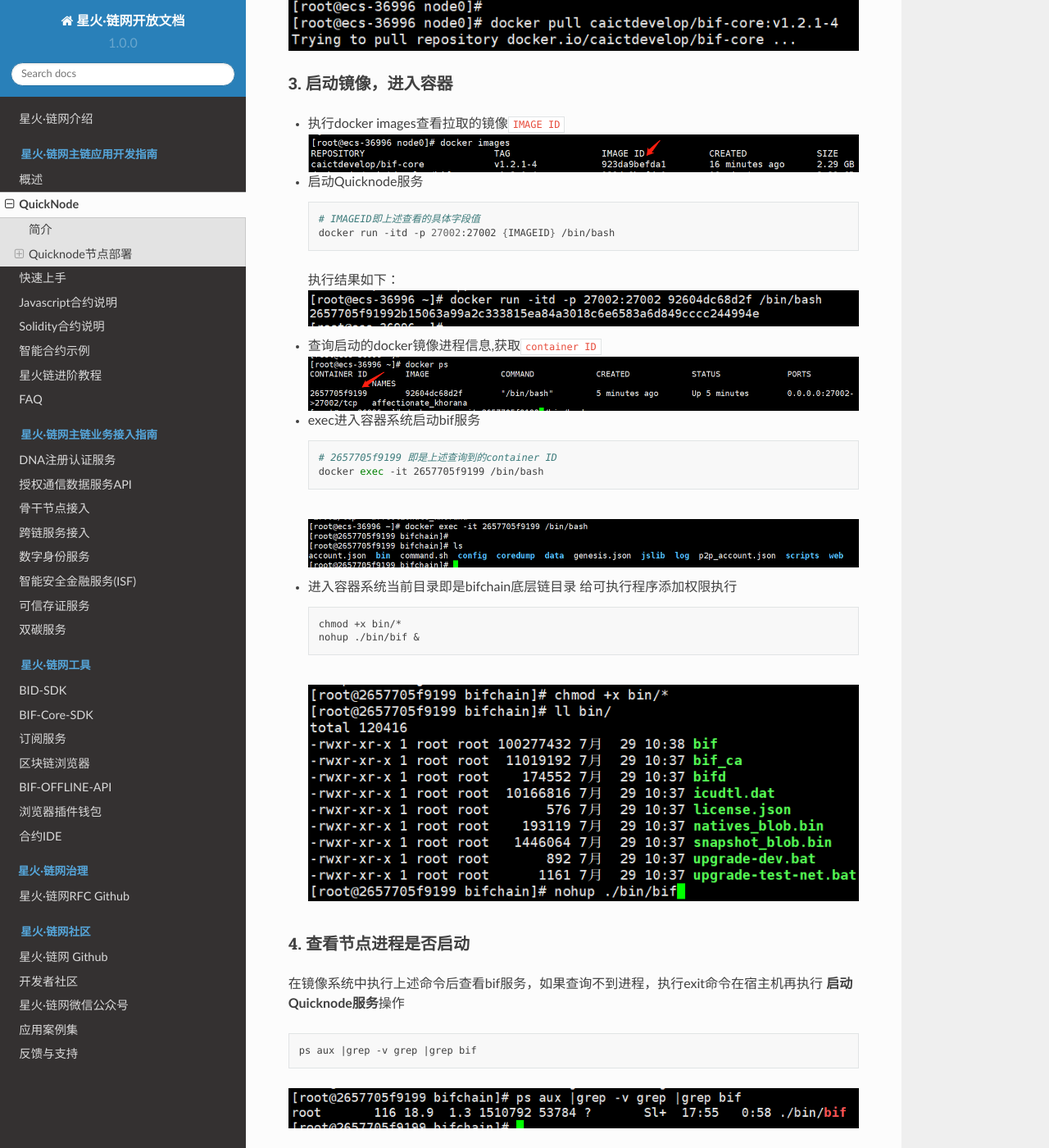
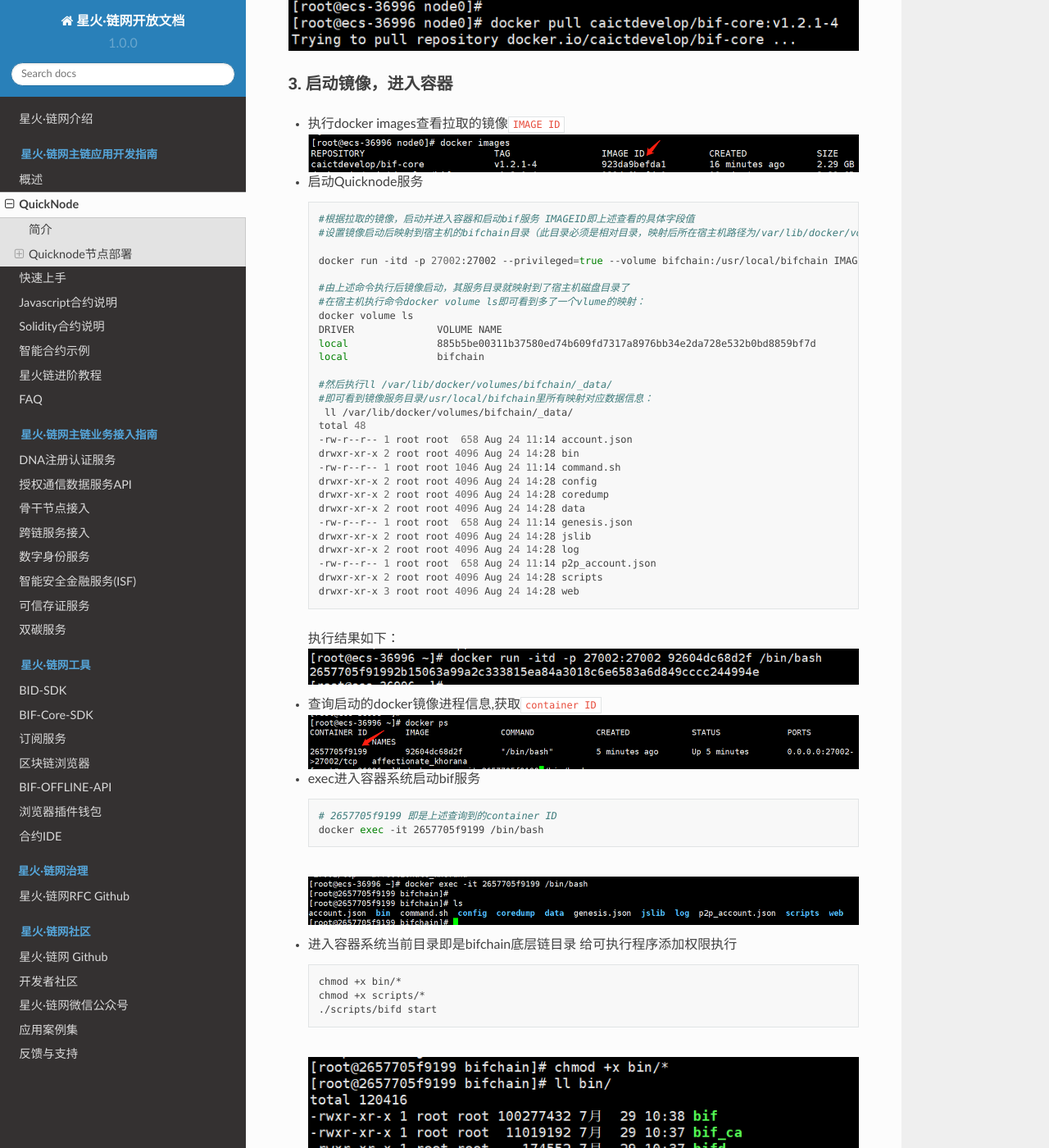
Before and after one commit to caict-4iot-dev/bif-doc, a Sphinx documentation site: the page built from docs/source/app/qnode.md, in a window 1280 px wide and 1400 px high, scrolled down 1756 px. Shown: the whole window at 82% size. Built offline with Sphinx 7.4.7 and the Read the Docs theme 2.0.0, drawn with Linux system fonts in a browser that asks for light colours.

Commit message:
mod file

````diff
--- a/docs/source/app/qnode.md
+++ b/docs/source/app/qnode.md
@@ -69,8 +69,35 @@
 - 启动Quicknode服务
 
   ```sh
-  # IMAGEID即上述查看的具体字段值
-  docker run -itd -p 27002:27002 {IMAGEID} /bin/bash
+  #根据拉取的镜像，启动并进入容器和启动bif服务 IMAGEID即上述查看的具体字段值
+  #设置镜像启动后映射到宿主机的bifchain目录（此目录必须是相对目录，映射后所在宿主机路径为/var/lib/docker/volumes/bifchain/）
+
+  docker run -itd -p 27002:27002 --privileged=true --volume bifchain:/usr/local/bifchain IMAGEID /bin/bash
+
+  #由上述命令执行后镜像启动，其服务目录就映射到了宿主机磁盘目录了
+  #在宿主机执行命令docker volume ls即可看到多了一个vlume的映射：
+  docker volume ls
+  DRIVER              VOLUME NAME
+  local               885b5be00311b37580ed74b609fd7317a8976bb34e2da728e532b0bd8859bf7d
+  local               bifchain
+
+  #然后执行ll /var/lib/docker/volumes/bifchain/_data/
+  #即可看到镜像服务目录/usr/local/bifchain里所有映射对应数据信息：
+   ll /var/lib/docker/volumes/bifchain/_data/
+  total 48
+  -rw-r--r-- 1 root root  658 Aug 24 11:14 account.json
+  drwxr-xr-x 2 root root 4096 Aug 24 14:28 bin
+  -rw-r--r-- 1 root root 1046 Aug 24 11:14 command.sh
+  drwxr-xr-x 2 root root 4096 Aug 24 14:28 config
+  drwxr-xr-x 2 root root 4096 Aug 24 14:28 coredump
+  drwxr-xr-x 2 root root 4096 Aug 24 14:28 data
+  -rw-r--r-- 1 root root  658 Aug 24 11:14 genesis.json
+  drwxr-xr-x 2 root root 4096 Aug 24 14:28 jslib
+  drwxr-xr-x 2 root root 4096 Aug 24 14:28 log
+  -rw-r--r-- 1 root root  658 Aug 24 11:14 p2p_account.json
+  drwxr-xr-x 2 root root 4096 Aug 24 14:28 scripts
+  drwxr-xr-x 3 root root 4096 Aug 24 14:28 web
+
   ```
   执行结果如下：
   <img src="../_static/images/2022-07-29-17-38-24.png"/>
@@ -90,7 +117,8 @@
 
   ```shell
   chmod +x bin/*
-  nohup ./bin/bif &
+  chmod +x scripts/*
+  ./scripts/bifd start
   ```
   <img src="../_static/images/2022-07-29-17-48-27.png"/>
 
````
Also changed, not shown: docs/source/app/quick_start.md (+5 -1 lines).
